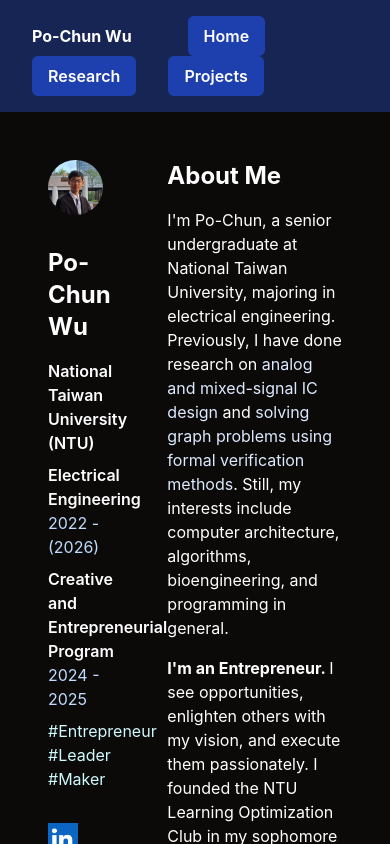
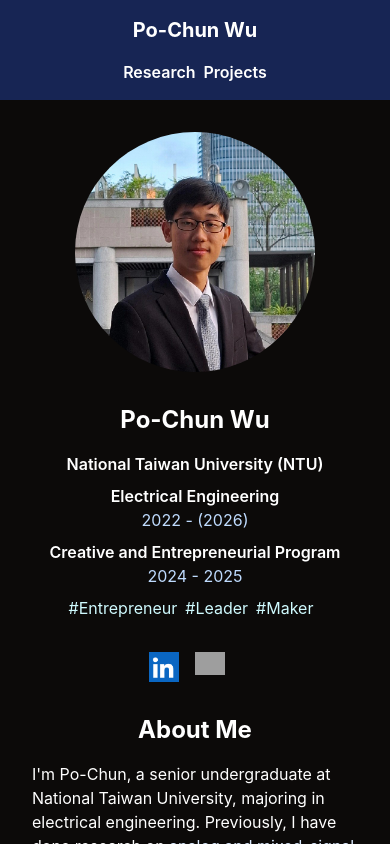
Before and after one commit to pcwu2022/pcwu2022.github.io, a React (Create React App) app: page / in a window 390 px wide. Shown: the top 844 px of the page. Built offline with nearby package versions, Linux system fonts and the light colour scheme; grey boxes are pictures that could not be loaded.

Commit message:
Added responsive design

```diff
--- a/src/components/Display.tsx
+++ b/src/components/Display.tsx
@@ -9,24 +9,27 @@
   children: JSX.Element | string | null
 }) => {
   return (
-    <div>
-      <div className='inline-block w-1/3 xl:w-2/12 align-top' id={props.id}>
-        {props.images.map((el) => <div key={el[0]}>
-          <img src={el[0]} alt={el[1]} className='w-full'/>
-          <div>▲&nbsp;{el[1]}</div>
+    <div className="flex flex-col md:flex-row" id={props.id}>
+      {/* Content section - appears first on mobile */}
+      <div className='w-full md:w-2/3 xl:w-10/12 md:pl-8 align-top order-1 md:order-2 mb-6 md:mb-0'>
+          <div className='text-2xl font-bold mb-4 text-center md:text-left'>{props.title}</div>
+          {props.supporting.map((el, index) => (
+            <div key={index} className='text-sm font-semibold mb-2 text-blue-100 text-center md:text-left'>{el}</div>
+          ))}
+          <br />
+          <div className="text-left">{props.children}</div>
+          {props.links.map((el, index) => (
+            <div key={index} className='text-sm font-semibold mb-2 text-blue-100 hover:underline text-center md:text-left'><a href={el[0]}>{el[1]}</a></div>
+          ))}
+          <br />
+      </div>
+
+      {/* Images section - appears second on mobile */}
+      <div className='w-full md:w-1/3 xl:w-2/12 align-top order-2 md:order-1 mt-4 md:mt-0'>
+        {props.images.map((el) => <div key={el[0]} className="mb-4">
+          <img src={el[0]} alt={el[1]} className='w-full max-w-xs mx-auto md:mx-0'/>
+          <div className="text-center md:text-left mt-2">▲&nbsp;{el[1]}</div>
         </div>)}
-      </div>
-      <div className='inline-block w-2/3 xl:w-10/12 pl-8 align-top' id='analog'>
-          <div className='text-2xl font-bold mb-2'>{props.title}</div>
-          {props.supporting.map((el) => <>
-            <div key={el[0]} className='text-sm font-semibold mb-2 text-blue-100'>{el}</div>
-          </>)}
-          <br />
-          {props.children}
-          {props.links.map((el) => <>
-            <div key={el[0]} className='text-sm font-semibold mb-2 text-blue-100 hover:underline'><a href={el[0]}>{el[1]}</a></div>
-          </>)}
-          <br />
       </div>
     </div>
   )
--- a/src/components/Highlights.tsx
+++ b/src/components/Highlights.tsx
@@ -7,10 +7,11 @@
   link: string
 }) => {
   return (
-    <div className='inline-block text-center relative align-top bg-blue-900 mr-8 mb-8 h-64 w-80'
+    <div className='inline-block text-center relative align-top bg-blue-900 mx-2 md:mr-8 mb-8 h-64 w-full sm:w-64 md:w-80'
       style={{
         backgroundImage: `url("${props.image}")`,
-        backgroundSize: "100%"
+        backgroundSize: "cover",
+        backgroundPosition: "center"
       }}
     >
       <Link to={props.link}>
--- a/src/components/Links.tsx
+++ b/src/components/Links.tsx
@@ -4,11 +4,15 @@
 const Links = () => {
   return (
     <div className='w-full bg-blue-950 p-4 text-white'>
-      <div className='ml-4 font-bold inline-block'>Po-Chun Wu</div>
-      <div className='inline-block ml-10'></div>
-      <div className='ml-4 mr-4 inline-block rounded-md p-2 pl-4 pr-4 bg-blue-800 font-semibold cursor-pointer hover:bg-white hover:text-blue-950'><Link to='/'>Home</Link></div>
-      <div className='ml-4 mr-4 inline-block rounded-md p-2 pl-4 pr-4 bg-blue-800 font-semibold cursor-pointer hover:bg-white hover:text-blue-950'><Link to='/research'>Research</Link></div>
-      <div className='ml-4 mr-4 inline-block rounded-md p-2 pl-4 pr-4 bg-blue-800 font-semibold cursor-pointer hover:bg-white hover:text-blue-950'><Link to='/projects'>Projects</Link></div>
+      <div className='flex flex-col md:flex-row md:items-center md:justify-between'>
+        <div className='text-center md:text-left mb-4 md:mb-0'>
+          <div className='font-bold text-xl cursor-pointer hover:text-blue-100'><Link to='/'>Po-Chun Wu</Link></div>
+        </div>
+        <div className='flex flex-wrap justify-center md:justify-end gap-2'>
+          <div className='font-semibold md:mr-4 cursor-pointer hover:text-blue-100'><Link to='/research'>Research</Link></div>
+          <div className='font-semibold md:mr-4 cursor-pointer hover:text-blue-100'><Link to='/projects'>Projects</Link></div>
+        </div>
+      </div>
     </div>
   )
 }
--- a/src/pages/Homepage.tsx
+++ b/src/pages/Homepage.tsx
@@ -9,29 +9,29 @@
     <div className='m-0 p-0 h-max'>
       <Links />
       <div className='w-full p-4'>
-        <div className='inline-block align-top w-1/3 p-8'>
-          <div className='w-full mb-8'>
-            <img src="/images/cep.jpg" alt="My Photo" style={{
+        <div className='md:inline-block align-top w-full md:w-1/3 p-4 md:p-8'>
+            <div className='w-full mb-8 max-w-xs mx-auto md:mx-0'>
+            <img src="/images/cep.jpg" alt="My Photo" className="w-3/4 sm:w-4/5 md:w-full mx-auto block" style={{
               borderRadius: "50%"
             }}/>
-          </div>
-          <div className='text-2xl font-bold mb-4'>Po-Chun Wu</div>
-          <div className='font-semibold mb-2'>National Taiwan University (NTU)</div>
-          <div className='mb-2'>
+            </div>
+          <div className='text-2xl font-bold mb-4 text-center md:text-left'>Po-Chun Wu</div>
+          <div className='font-semibold mb-2 text-center md:text-left'>National Taiwan University (NTU)</div>
+          <div className='mb-2 text-center md:text-left'>
             <span className='font-semibold'>Electrical Engineering</span><br />
             <span className='text-blue-200'>2022 - (2026)</span>
           </div>
-          <div className='mb-2'>
+          <div className='mb-2 text-center md:text-left'>
             <span className='font-semibold'>Creative and Entrepreneurial Program</span><br />
             <span className='text-blue-200'>2024 - 2025</span>
           </div>
-          <div className='text-cyan-100 mb-2'>
-            <div><Link to='#entrepreneur'>#Entrepreneur</Link></div>
-            <div><Link to='#leader'>#Leader</Link></div>
-            <div><Link to='#maker'>#Maker</Link></div>
+          <div className='text-cyan-100 mb-2 flex flex-row justify-center md:justify-start flex-wrap'>
+            <div className="mr-2"><Link to='#entrepreneur'>#Entrepreneur</Link></div>
+            <div className="mr-2"><Link to='#leader'>#Leader</Link></div>
+            <div className="mr-2"><Link to='#maker'>#Maker</Link></div>
           </div>
           <br />
-          <div className=''>
+          <div className='flex justify-center md:justify-start'>
             <div className='inline-block mr-4 rounded-lg align-top'>
               <Link to="https://www.linkedin.com/in/po-chun-wu-a683b027b/">
               <img width="30" height="30" src="/icons/linkedin.png" alt="LinkedIn" />
@@ -49,8 +49,8 @@
             </div>
           </div>
         </div>
-        <div className='inline-block align-top w-2/3 p-8'>
-          <div className='text-2xl font-bold mb-4'>About Me</div>
+        <div className='md:inline-block align-top w-full md:w-2/3 p-4 md:p-8'>
+          <div className='text-2xl font-bold mb-4 text-center md:text-left'>About Me</div>
           <div className='mb-4' id='introduction'>
             I'm Po-Chun, a senior undergraduate at National Taiwan University, majoring in electrical engineering.
             Previously, I have done research on <InnerLink to="/research#analog">analog and mixed-signal IC design</InnerLink> and <InnerLink to="/research#formal">solving graph problems using formal verification methods</InnerLink>.
@@ -76,8 +76,8 @@
             For software, I created a random restaurant selector for NTU students, some JavaScript solitaire games, and an online hospital simulation system for SLEK, a medical student organization.
           </div>
         </div>
-        <div className='text-2xl font-bold mb-4 p-8 pb-4'>Highlights</div>
-        <div className='w-full p-8 pt-0'>
+        <div className='text-2xl font-bold mb-4 p-4 md:p-8 pb-2 md:pb-4 text-center md:text-left'>Highlights</div>
+        <div className='w-full p-4 md:p-8 pt-0 flex flex-wrap justify-center md:justify-start'>
           <Highlights
             title='SAR ADC, PLL, and SerDes Design'
             image='/images/adc1.png'
```
